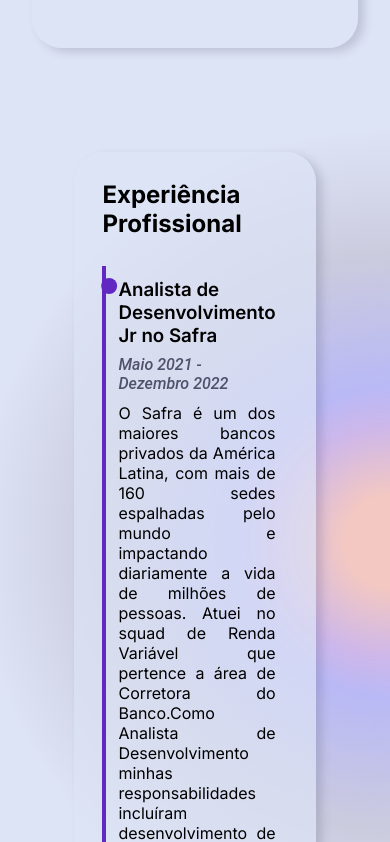
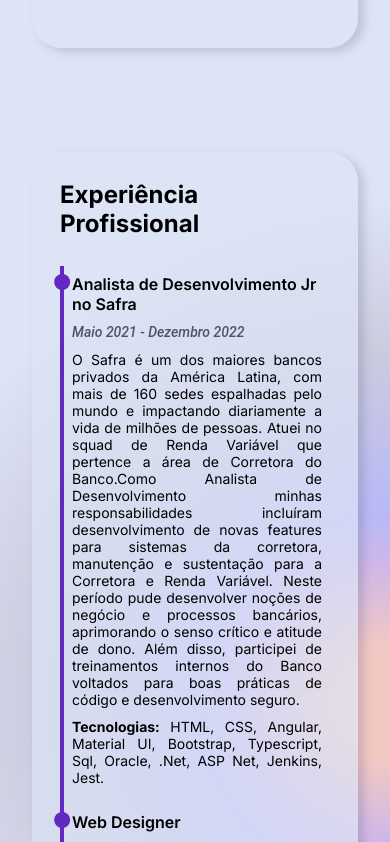
Before and after one commit to gabriella-guimaraes/portfolio-gabriella-guimaraes, an Angular app in the folder portfolio/: page / in a window 390 px wide. Shown: the part 3989-4831 px from the top of the page. Built offline with nearby package versions, Linux system fonts and the light colour scheme.

Commit message:
feat: Timeline page responsivity

```diff
--- a/portfolio/src/app/components/timeline/timeline.component.css
+++ b/portfolio/src/app/components/timeline/timeline.component.css
@@ -2,7 +2,7 @@
     display: flex;
     flex-direction: row;
     justify-content: center;
-    padding: 2rem 5rem;
+    padding: 3.75rem 5rem;
     height: 100vh;
 }
 
@@ -59,3 +59,26 @@
     left: 109px;
     transform: translateX(-49%);
 }
+
+@media (max-width: 768px) {
+    h3 {
+        font-size: 16px;
+    }
+
+    p , span {
+        font-size: 14px;
+    }
+
+    .xp_container {
+        padding: 0.5rem;
+    }
+
+    .Container {
+        padding: 2rem 2rem;
+        height: fit-content;
+    }
+
+    .dot {
+        left: 62px;
+    }
+}
```
